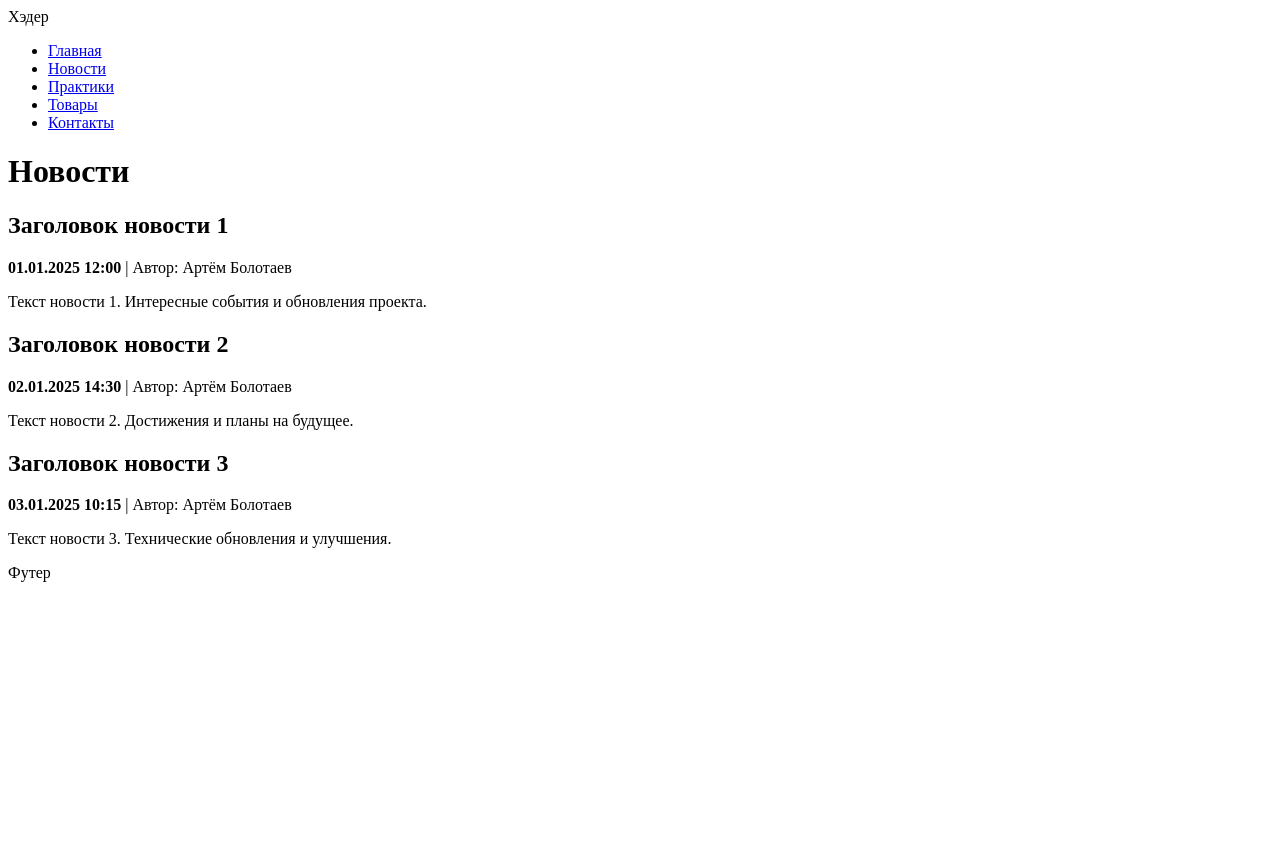
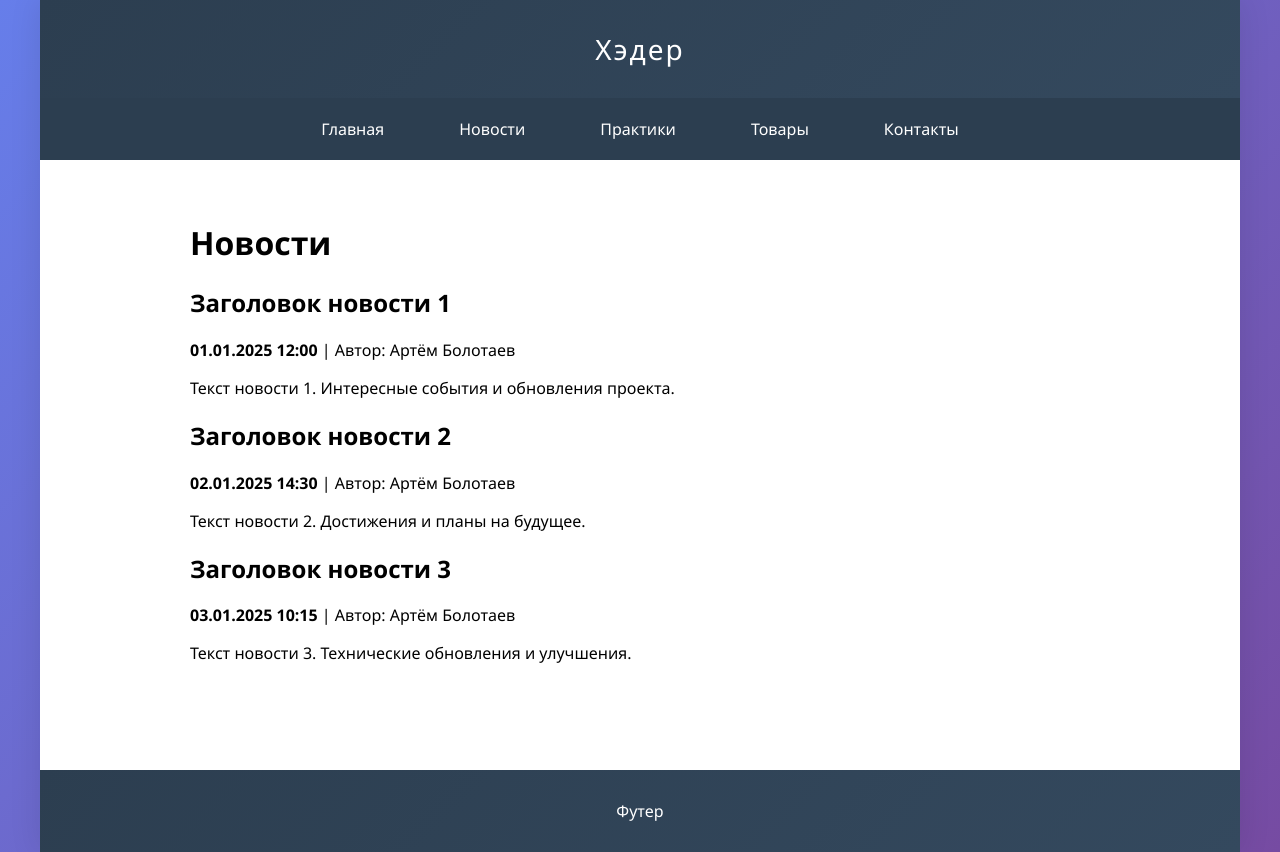
Before and after one commit to Taymon-afk/frontend-and-backend-practice, a plain HTML site: page pages/news.html in a window 1280 px wide. Before the commit the page ends 800 px from the top, so only its background shows below. Drawn offline with Linux system fonts and the light colour scheme.

Commit message:
ЭТАП 2: Стилизация всех страниц - обновлены HTML структуры и добавлены CSS стили

```diff
--- a/pages/news.html
+++ b/pages/news.html
@@ -4,45 +4,44 @@
     <meta charset="UTF-8">
     <meta name="viewport" content="width=device-width, initial-scale=1.0">
     <title>Новости - Семестровая работа</title>
+    <link rel="stylesheet" href="../style/styles.css">
 </head>
 <body>
-    <div id="header">Хэдер</div>
-
-    <div id="menu">
-        <ul>
-            <li><a href="../index.html">Главная</a></li>
-            <li><a href="news.html">Новости</a></li>
-            <li><a href="practices.html">Практики</a></li>
-            <li><a href="goods.html">Товары</a></li>
-            <li><a href="contacts.html">Контакты</a></li>
+    <div class="page-container">
+        <div class="header">Хэдер</div>
+        <div class="nav">
+            <ul class="nav-list">
+                <li class="nav-item"><a class="nav-link" href="../index.html">Главная</a></li>
+                <li class="nav-item"><a class="nav-link" href="news.html">Новости</a></li>
+                <li class="nav-item"><a class="nav-link" href="practices.html">Практики</a></li>
+                <li class="nav-item"><a class="nav-link" href="goods.html">Товары</a></li>
+                <li class="nav-item"><a class="nav-link" href="contacts.html">Контакты</a></li>
             </ul>
         </div>
+        <div class="content">
+            <h1 class="page-title">Новости</h1>
 
-    <div id="content">
-        <h1>Новости</h1>
-
-        <!-- Новость 1 -->
-        <div class="news-item">
-            <h2>Заголовок новости 1</h2>
-            <p><strong>01.01.2025 12:00</strong> | Автор: Артём Болотаев</p>
-            <p>Текст новости 1. Интересные события и обновления проекта.</p>
+            <div class="news-container">
+                <div class="news-card">
+                    <h2 class="news-title">Заголовок новости 1</h2>
+                    <p class="news-meta"><strong>01.01.2025 12:00</strong> | Автор: Артём Болотаев</p>
+                    <p class="news-text">Текст новости 1. Интересные события и обновления проекта.</p>
                 </div>
 
-        <!-- Новость 2 -->
-        <div class="news-item">
-            <h2>Заголовок новости 2</h2>
-            <p><strong>02.01.2025 14:30</strong> | Автор: Артём Болотаев</p>
-            <p>Текст новости 2. Достижения и планы на будущее.</p>
+                <div class="news-card">
+                    <h2 class="news-title">Заголовок новости 2</h2>
+                    <p class="news-meta"><strong>02.01.2025 14:30</strong> | Автор: Артём Болотаев</p>
+                    <p class="news-text">Текст новости 2. Достижения и планы на будущее.</p>
                 </div>
 
-        <!-- Новость 3 -->
-        <div class="news-item">
-            <h2>Заголовок новости 3</h2>
-            <p><strong>03.01.2025 10:15</strong> | Автор: Артём Болотаев</p>
-            <p>Текст новости 3. Технические обновления и улучшения.</p>
+                <div class="news-card">
+                    <h2 class="news-title">Заголовок новости 3</h2>
+                    <p class="news-meta"><strong>03.01.2025 10:15</strong> | Автор: Артём Болотаев</p>
+                    <p class="news-text">Текст новости 3. Технические обновления и улучшения.</p>
                 </div>
             </div>
-
-    <div id="footer">Футер</div>
+        </div>
+        <div class="footer">Футер</div>
+    </div>
 </body>
 </html>
```
Also changed, not shown: pages/contacts.html (+17 -15 lines), pages/goods.html (+28 -29 lines), pages/practices.html (+24 -21 lines). Lines whose indentation alone changed are shown as unchanged.
